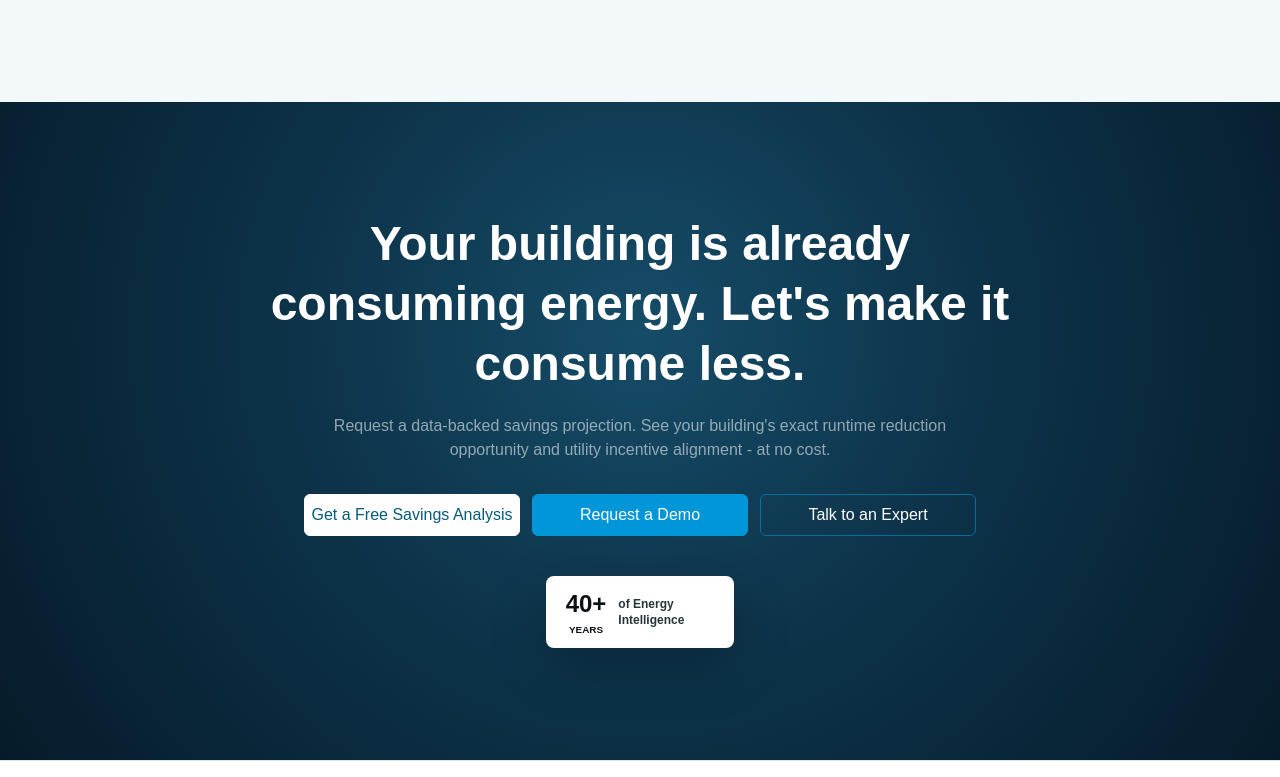
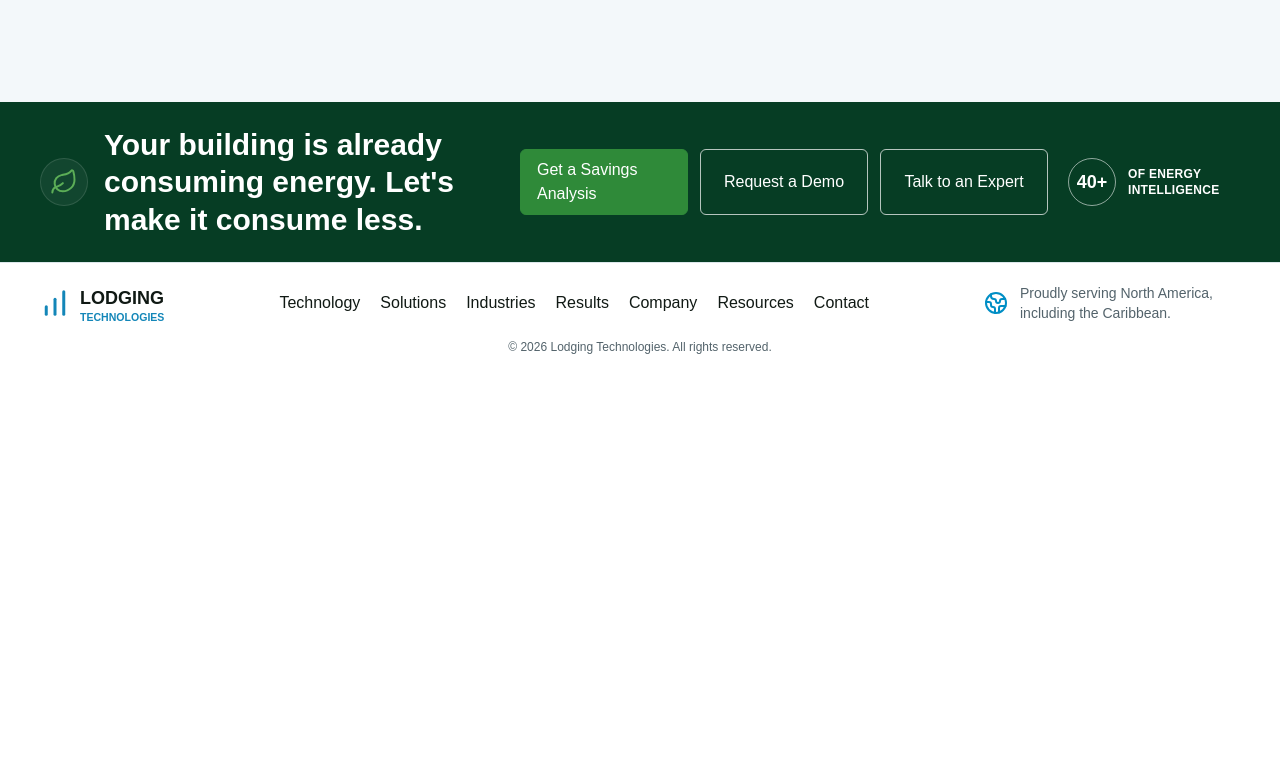
Before and after one commit to MannLester/Lodge-Tech-Website, a Next.js app: page / in a window 1280 px wide. Shown: the part 4363-5140 px from the top of the page. After the commit the page ends 4738 px from the top, so only its background shows below. Built offline with nearby package versions, Linux system fonts and the light colour scheme.

Commit message:
frontend: replicate reference footer

```diff
--- a/src/features/home/ui/closing-footer.tsx
+++ b/src/features/home/ui/closing-footer.tsx
@@ -1,4 +1,4 @@
-import { Globe2 } from "lucide-react";
+import { Globe2, Leaf } from "lucide-react";
 
 import { navigationItems } from "@/features/home/model/home-content";
 import { BrandMark } from "@/shared/ui/brand-mark";
@@ -14,40 +14,41 @@ export function ClosingFooter() {
     <>
       <section
         aria-labelledby="contact-heading"
-        className="min-h-[25rem] bg-[radial-gradient(circle_at_50%_35%,#164c68_0%,#0d344b_42%,#061b2a_100%)] py-20 text-white sm:py-24 lg:py-28"
+        className="bg-[#063d24] py-5 text-white sm:py-6"
         id="contact"
       >
-        <div className="section-shell flex flex-col items-center justify-center text-center">
-          <div className="mx-auto max-w-3xl">
+        <div className="section-shell grid items-center gap-5 lg:grid-cols-[1fr_auto_auto]">
+          <div className="flex min-w-0 items-center gap-4">
+            <div
+              aria-hidden
+              className="hidden size-12 shrink-0 items-center justify-center rounded-full border border-white/12 bg-white/5 text-[#5cae57] sm:flex"
+            >
+              <Leaf size={28} strokeWidth={1.7} />
+            </div>
             <h2
-              className="text-3xl leading-tight font-bold text-white sm:text-4xl lg:text-5xl"
+              className="max-w-3xl text-xl leading-tight font-bold text-white sm:text-2xl lg:text-3xl"
               id="contact-heading"
             >
               Your building is already consuming energy. Let&apos;s make it
               consume less.
             </h2>
-            <p className="mx-auto mt-5 max-w-2xl text-sm leading-6 font-medium text-white/55 sm:text-base">
-              Request a data-backed savings projection. See your building&apos;s
-              exact runtime reduction opportunity and utility incentive
-              alignment - at no cost.
-            </p>
           </div>
 
-          <div className="mt-8 grid w-full max-w-2xl gap-3 sm:grid-cols-3">
+          <div className="grid w-full max-w-[33rem] gap-3 sm:grid-cols-3 lg:w-[29rem] xl:w-[33rem]">
             <a
-              className="contact-primary inline-flex min-h-10 items-center justify-center rounded-md border border-white bg-white px-4 py-2 text-xs font-semibold whitespace-nowrap transition-colors hover:bg-[#e1f4fa]"
+              className="inline-flex min-h-10 items-center justify-center rounded-md border border-[#2f8a39] bg-[#2f8a39] px-4 py-2 text-xs font-semibold text-white transition-colors hover:border-[#3fa64c] hover:bg-[#3fa64c]"
               href="#contact"
             >
-              Get a Free Savings Analysis
+              Get a Savings Analysis
             </a>
             <a
-              className="inline-flex min-h-10 items-center justify-center rounded-md border border-[#0096d7] bg-[#0096d7] px-4 py-2 text-sm font-semibold text-white transition-colors hover:border-[#26b7ef] hover:bg-[#26b7ef]"
+              className="inline-flex min-h-10 items-center justify-center rounded-md border border-white/70 bg-transparent px-4 py-2 text-xs font-semibold text-white transition-colors hover:border-white hover:bg-white/10"
               href="#contact"
             >
               Request a Demo
             </a>
             <a
-              className="inline-flex min-h-10 items-center justify-center rounded-md border border-[#0086bd]/70 bg-transparent px-4 py-2 text-sm font-semibold text-white transition-colors hover:border-[#26b7ef] hover:bg-white/10"
+              className="inline-flex min-h-10 items-center justify-center rounded-md border border-white/70 bg-transparent px-4 py-2 text-xs font-semibold text-white transition-colors hover:border-white hover:bg-white/10"
               href="#contact"
             >
               Talk to an Expert
@@ -56,13 +57,12 @@ export function ClosingFooter() {
 
           <div
             aria-label="40 plus years of energy intelligence"
-            className="mt-10 inline-flex items-center gap-3 rounded-lg bg-white px-5 py-3 text-[#0b1216] shadow-[0_18px_55px_rgba(0,0,0,0.24)]"
+            className="inline-flex w-fit items-center gap-3 justify-self-start text-white lg:justify-self-end"
           >
-            <p className="text-center leading-none font-bold">
-              <span className="block text-2xl">40+</span>
-              <span className="text-[0.62rem]">YEARS</span>
+            <p className="flex size-12 items-center justify-center rounded-full border border-white/55 text-center text-lg leading-none font-bold">
+              40+
             </p>
-            <p className="max-w-24 text-left text-xs leading-4 font-semibold text-[#27343b]">
+            <p className="max-w-28 text-left text-xs leading-4 font-bold tracking-wide text-white uppercase">
               of Energy Intelligence
             </p>
           </div>
@@ -70,10 +70,10 @@ export function ClosingFooter() {
       </section>
 
       <footer
-        className="border-border bg-background border-t py-8"
+        className="border-border bg-background border-t py-5"
         id="company"
       >
-        <div className="section-shell grid items-center gap-7 lg:grid-cols-[auto_1fr_auto]">
+        <div className="section-shell grid items-center gap-5 lg:grid-cols-[auto_1fr_auto]">
           <BrandMark />
 
           <nav
@@ -96,7 +96,7 @@ export function ClosingFooter() {
             <span>Proudly serving North America, including the Caribbean.</span>
           </div>
         </div>
-        <div className="section-shell border-border text-muted mt-7 border-t pt-5 text-xs">
+        <div className="section-shell text-muted mt-4 text-xs lg:text-center">
           &copy; 2026 Lodging Technologies. All rights reserved.
         </div>
       </footer>
```
